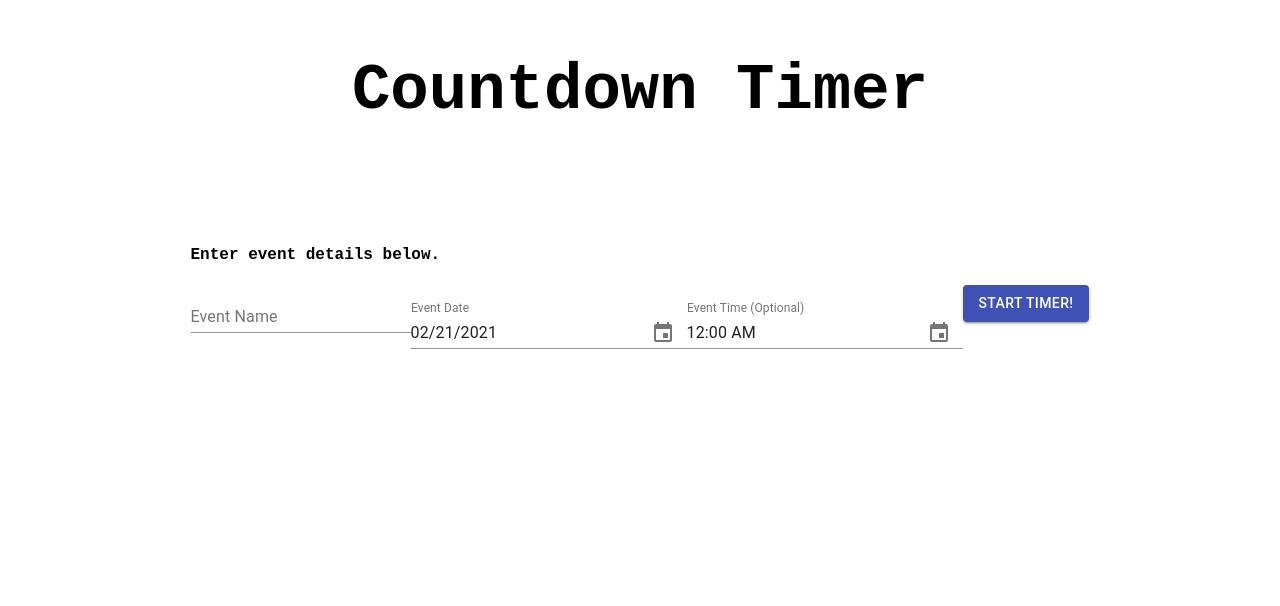
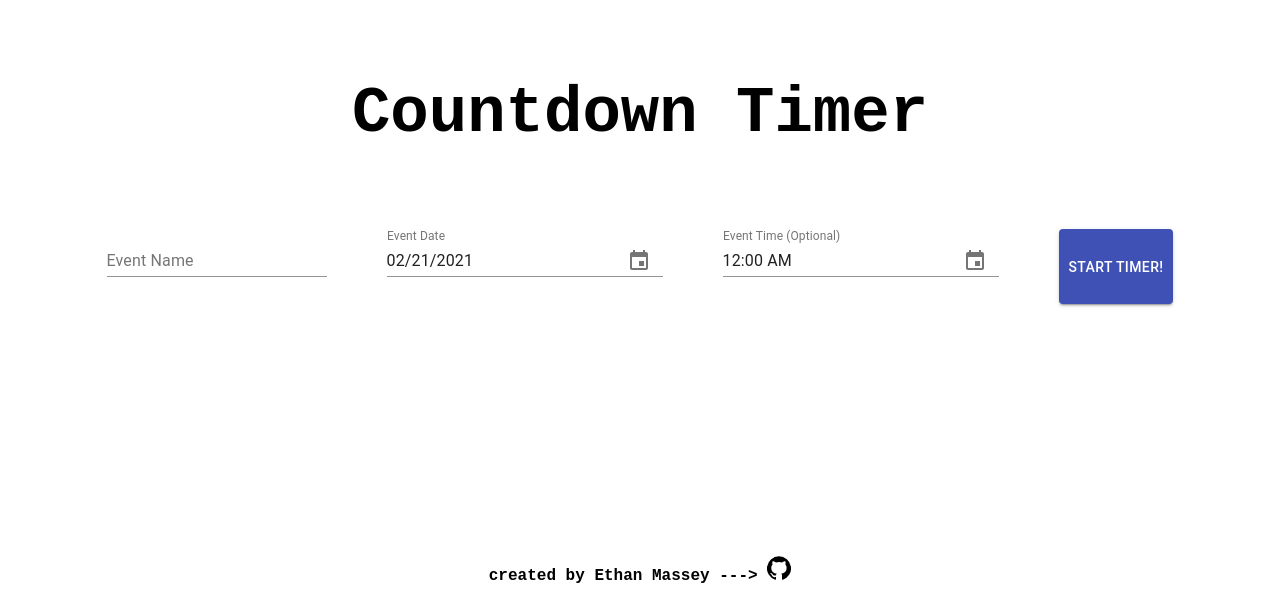
Before and after one commit to ethan-massey/React-Event-Countdown-Timer, a Next.js app: page / in a window 1280 px wide. Shown: the part 194-800 px from the top of the page. Built offline with nearby package versions, Linux system fonts and the light colour scheme.

Commit message:
added icon

```diff
--- a/package.json
+++ b/package.json
@@ -10,6 +10,7 @@
   "dependencies": {
     "@date-io/date-fns": "^1.3.13",
     "@material-ui/core": "^4.11.3",
+    "@material-ui/icons": "^4.11.2",
     "@material-ui/pickers": "^3.2.10",
     "date-fns": "^2.0.0-beta.5",
     "next": "10.0.7",
--- a/pages/Clock.js
+++ b/pages/Clock.js
@@ -1,6 +1,7 @@
 import React, {useState, useEffect} from "react"
 import Button from '@material-ui/core/Button';
 import Confetti from 'react-confetti'
+import Head from 'next/head'
 import styles from '../styles/Home.module.css'
 
 export default function Clock(props){
@@ -22,8 +23,8 @@ export default function Clock(props){
         var seconds = Math.floor(milli/1000);
         return (
             <div>
-                <h1>{days} Days, and</h1>
-                <h1>{("0" + hours).slice(-2)}:{("0" + minutes).slice(-2)}:{("0" + seconds).slice(-2)}</h1>
+                <h1 style={{fontSize: '3rem', display: 'flex', flexDirection: 'column', justifyContent: 'center', alignItems: 'center'}}>{days} Days, and</h1>
+                <h1 style={{fontSize: '10rem'}}>{("0" + hours).slice(-2)}:{("0" + minutes).slice(-2)}:{("0" + seconds).slice(-2)}</h1>
             </div>
         )
     }
@@ -36,16 +37,19 @@ export default function Clock(props){
     }, []);
 
     return (
-        <div>
+        <div style={{display: 'flex', flexDirection: 'column', justifyContent: 'center', alignItems: 'center'}}>
             {difference < 0 ?
             <div>
                 <Confetti/>
-                <h1>00:00:00</h1>
+                <div>
+                    <h1 style={{fontSize: '3rem', display: 'flex', flexDirection: 'column', justifyContent: 'center', alignItems: 'center'}}>0 Days, and</h1>
+                    <h1 style={{fontSize: '10rem'}}>00:00:00</h1>
+                </div>
             </div>
             :
             getReadableTimeFromMilliseconds(difference)
             }
-            <h1>until {props.eventDetails.Name}</h1>
+            <h1 style={{fontSize: '4rem'}} >until {props.eventDetails.Name}</h1>
             <Button variant="contained" color="secondary" onClick={()=>{props.onClickBack()}}>BACK</Button>
         </div>
     )
--- a/pages/EventInput.js
+++ b/pages/EventInput.js
@@ -86,18 +86,19 @@ export default function EventInput(props) {
 
   return (
     <div>
-      <h4>Enter event details below.</h4>
+      <h1 className={styles.title}>Countdown Timer</h1>
       <form>
         {/* Ternary for if name has an error message from validation */}
         {nameError == "" ?
-        <TextField label="Event Name" name="Name" variant="standard" onChange={handleNameChange}/>
+        <TextField style={{margin:'30px'}} label="Event Name" name="Name" variant="standard" onChange={handleNameChange}/>
         :
-        <TextField error helperText={nameError} label="Event Name" name="Name" variant="standard" onChange={handleNameChange}/>
+        <TextField style={{margin:'30px'}} error helperText={nameError} label="Event Name" name="Name" variant="standard" onChange={handleNameChange}/>
         }
         <MuiPickersUtilsProvider utils={DateFnsUtils}>
           {/* Ternary for if date has an error message from validation */}
           {dateError == "" ?
           <KeyboardDatePicker
+          style={{margin:'30px'}}
           disableToolbar
           variant="inline"
           format="MM/dd/yyyy"
@@ -111,6 +112,7 @@ export default function EventInput(props) {
             'aria-label': 'change date',
           }}/> :
           <KeyboardDatePicker
+          style={{margin:'30px'}}
           error
           helperText={dateError}
           disableToolbar
@@ -127,6 +129,7 @@ export default function EventInput(props) {
           }}/>}
           {timeError == "" ?
           <KeyboardTimePicker
+          style={{margin:'30px'}}
           margin="normal"
           id="time-picker"
           label="Event Time (Optional)"
@@ -138,6 +141,7 @@ export default function EventInput(props) {
           }}/>
           :
           <KeyboardTimePicker
+          style={{margin:'30px'}}
           error
           helperText={timeError}
           margin="normal"
@@ -151,7 +155,7 @@ export default function EventInput(props) {
           }}/>
           }
         </MuiPickersUtilsProvider>
-        <Button variant="contained" color="primary" onClick={handleSubmit}>
+        <Button style={{margin:'30px', padding: '10px', minHeight: '75px'}} variant="contained" color="primary" onClick={handleSubmit}>
           Start Timer!
         </Button>
       </form>
--- a/pages/index.js
+++ b/pages/index.js
@@ -2,6 +2,7 @@ import React, { useState } from "react";
 import EventInput from "./EventInput"
 import Clock from "./Clock"
 import styles from '../styles/Home.module.css'
+import GitHubIcon from '@material-ui/icons/GitHub';
 
 export default function App() {
   const [isReadyForClock, setIsReadyForClock] = useState(false);
@@ -19,12 +20,15 @@ export default function App() {
 
   return (
     <div className={styles.container}>
-      <h1 className={styles.title}>Countdown Timer</h1>
       {isReadyForClock ?
         <Clock eventDetails={eventDetails} onClickBack={setNotReadyForClock}/>
         :
         <EventInput onStartClock={startClock} />
       }
+      <h4 className={styles.myfooter}>
+        <a target="_blank" href="https://github.com/ethan-massey">created by Ethan Massey ---> <GitHubIcon />
+        </a>
+      </h4>
     </div>
   )
 }
--- a/styles/Home.module.css
+++ b/styles/Home.module.css
@@ -51,7 +51,9 @@
   margin: 0;
   line-height: 1.15;
   font-size: 4rem;
-  padding-bottom: 6rem;
+  display: flex;
+  flex-direction: column;
+  padding-bottom: 3rem;
 }
 
 .title,
@@ -122,3 +124,19 @@
     flex-direction: column;
   }
 }
+
+.inputitem {
+  margin: 30px;
+}
+
+.myfooter {
+  position: absolute;
+  width: 100%;
+  bottom: 0px;
+  display: flex;
+  align-items: center;
+  justify-content: center;
+  flex-wrap: wrap;
+  max-width: 800px;
+  margin-top: 3rem;
+}
```
Also changed, not shown: 1 other file (tests, documents, lock files or other folders).
